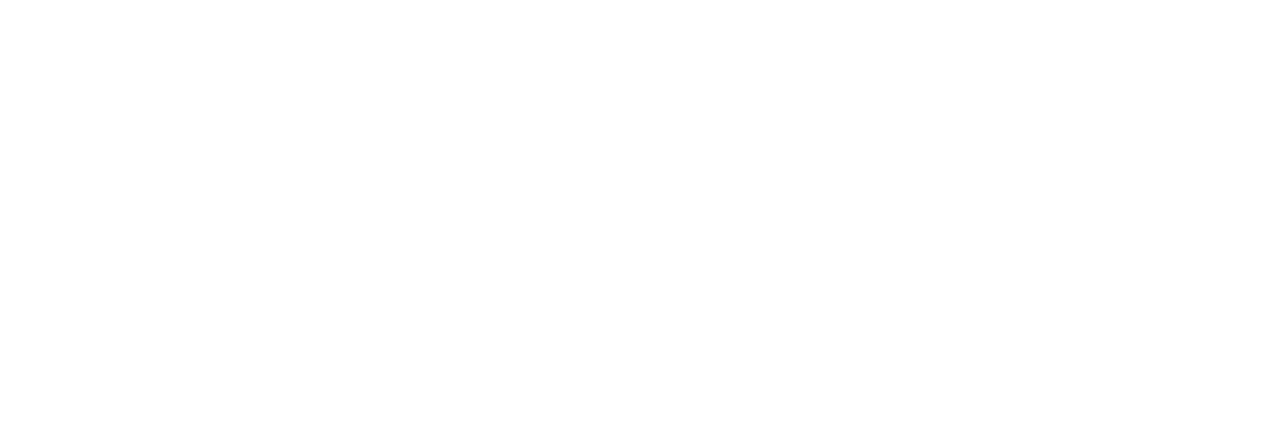
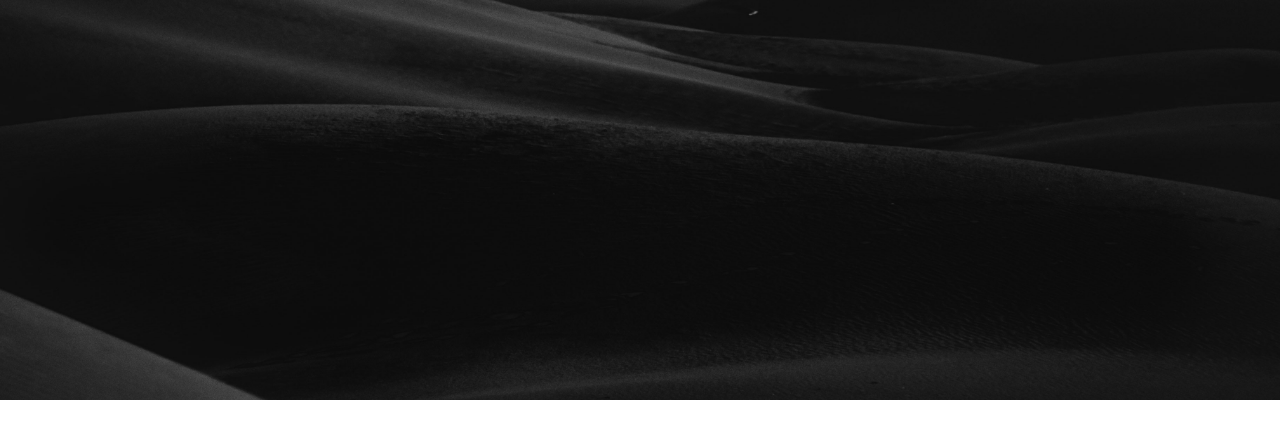
Before and after one commit to ramsers/portfolio-2, a React (Create React App) app: page / in a window 1280 px wide. Shown: the top 438 px of the page. Built offline with nearby package versions, Linux system fonts and the light colour scheme.

Commit message:
add hero image, begin nav styling

```diff
--- a/partials/partials.scss
+++ b/partials/partials.scss
@@ -1,4 +1,4 @@
 @import '../partials/mixins';
 @import '../partials/variables';
 @import '../partials/reset';
-@import '../partials/fonts';
+// @import '../partials/fonts';
--- a/src/App.css
+++ b/src/App.css
@@ -1,3 +1,8 @@
+.App {
+  height:100%;
+}
+
+
 /* .App {
   text-align: center;
 }
--- a/src/App.js
+++ b/src/App.js
@@ -1,10 +1,11 @@
 import React from 'react';
-import logo from './logo.svg';
+import Main from './Main/Main';
 import './App.css';
 
 function App() {
   return (
     <div className="App">
+      <Main/>
     </div>
   );
 }
--- a/src/Portfolio/Hero/Hero.js
+++ b/src/Hero/Hero.js
@@ -1,4 +1,5 @@
 import React from 'react';
+import './Hero.scss';
 
 const Hero = () => {
     return(
--- /dev/null
+++ b/src/Hero/Hero.scss
@@ -0,0 +1,12 @@
+@import '../../partials/partials.scss';
+
+.hero {
+    @include sizing (100%, 50vh);
+    background-image: url('../Hero/HeroAssets/hero-img.jpg');
+    background-position: center center;
+    background-repeat: no-repeat;
+    background-size: cover;
+    &__ctn {
+        width: 100%;
+    }
+}
--- a/src/Main/Main.js
+++ b/src/Main/Main.js
@@ -0,0 +1,15 @@
+import React from 'react';
+import './Main.scss';
+import Hero from '../Hero/Hero';
+
+const Main = () => {
+    return (
+        <main className="main">
+            <div className="main__ctn">
+                <Hero/>
+            </div>
+        </main>
+    )
+}
+
+export default Main;
--- a/src/Main/Main.scss
+++ b/src/Main/Main.scss
@@ -0,0 +1,5 @@
+@import '../../partials/partials.scss';
+
+.main {
+    height: 100vh;
+}
--- a/src/Portfolio/Hero/Hero.scss
+++ /dev/null
@@ -1 +0,0 @@
-@import '../partials/partials.scss';
```
Also changed, not shown: src/Header/Header.js (deleted, +0 -13 lines), src/Nav/Nav.js (added, +17 -0 lines), src/Hero/HeroAssets/hero-img.jpg (added), src/Nav/Nav.scss (added).
